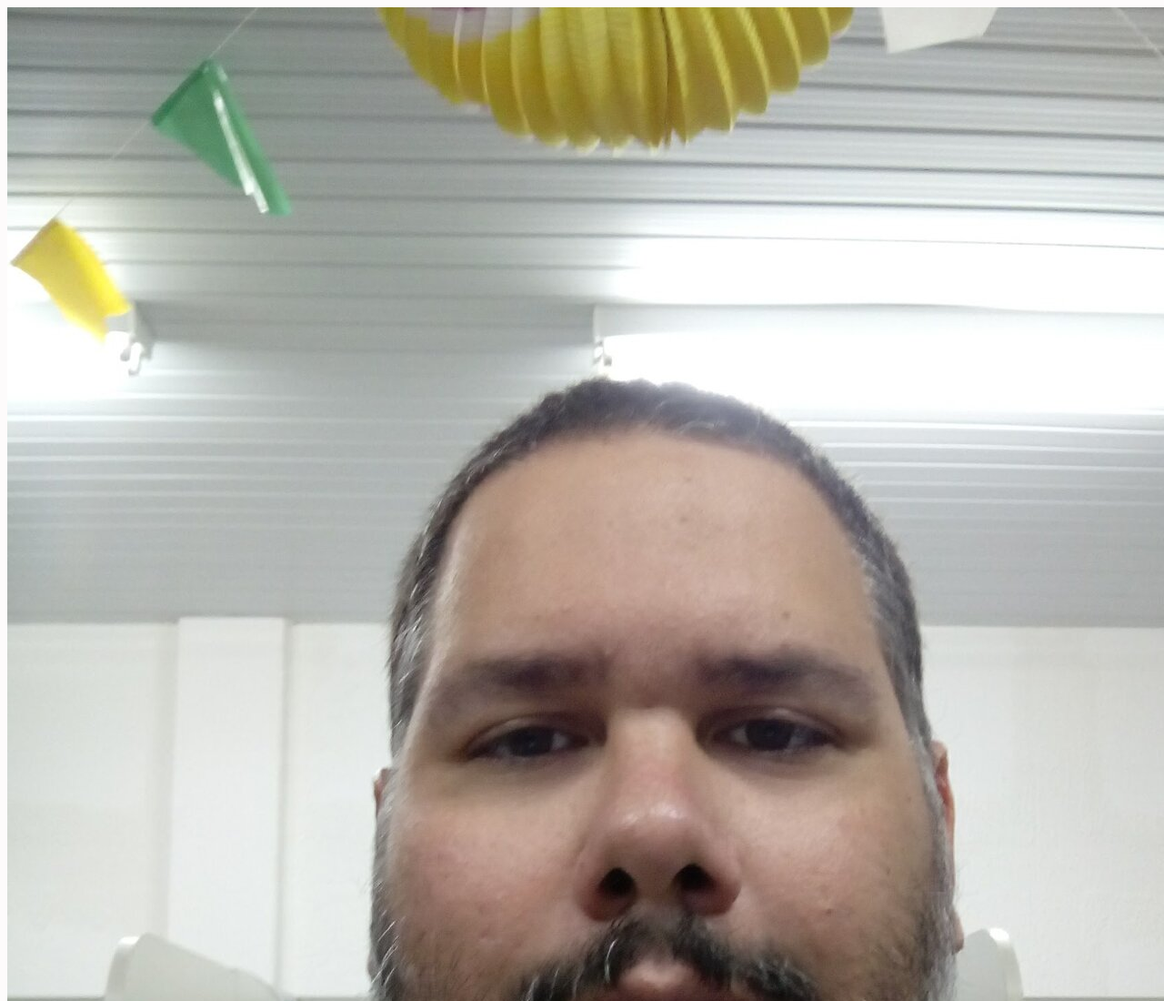
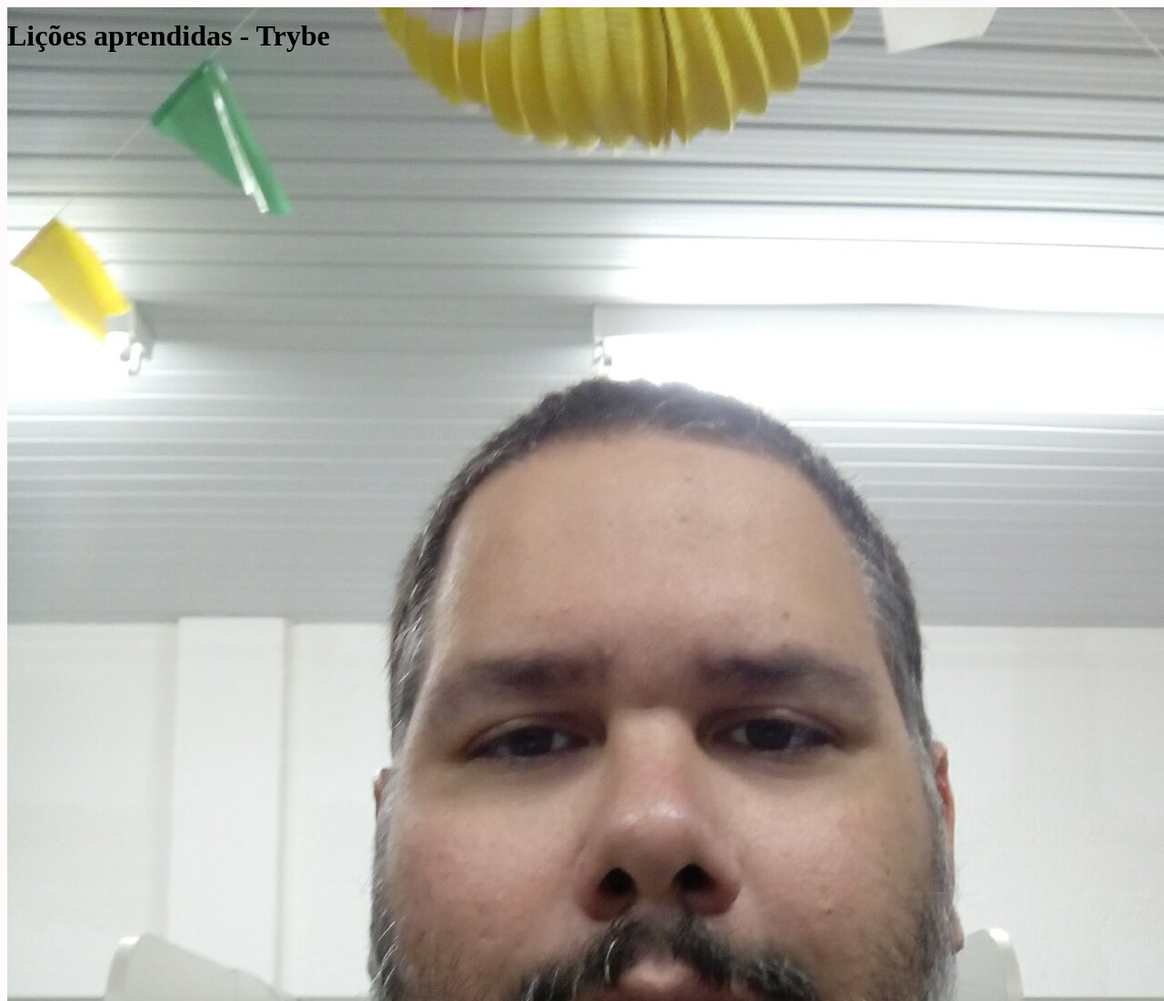
Before and after one commit to tryber/sd-015-b-project-lessons-learned, a website: page index.html in a window 1280 px wide. Shown: the top 1100 px of the page at 91% size. Drawn offline with Linux system fonts and the light colour scheme.

Commit message:
Preenche requesito 11

```diff
--- a/index.html
+++ b/index.html
@@ -9,7 +9,7 @@
 </head>
 <body>
     <header id="cabecalho">
-        <h1 id="titulo"></h1>
+        <h1 id="titulo">Lições aprendidas - Trybe</h1>
     </header>
     <main>
         <section>
```
Also changed, not shown: style.css (line endings or trailing spaces).
